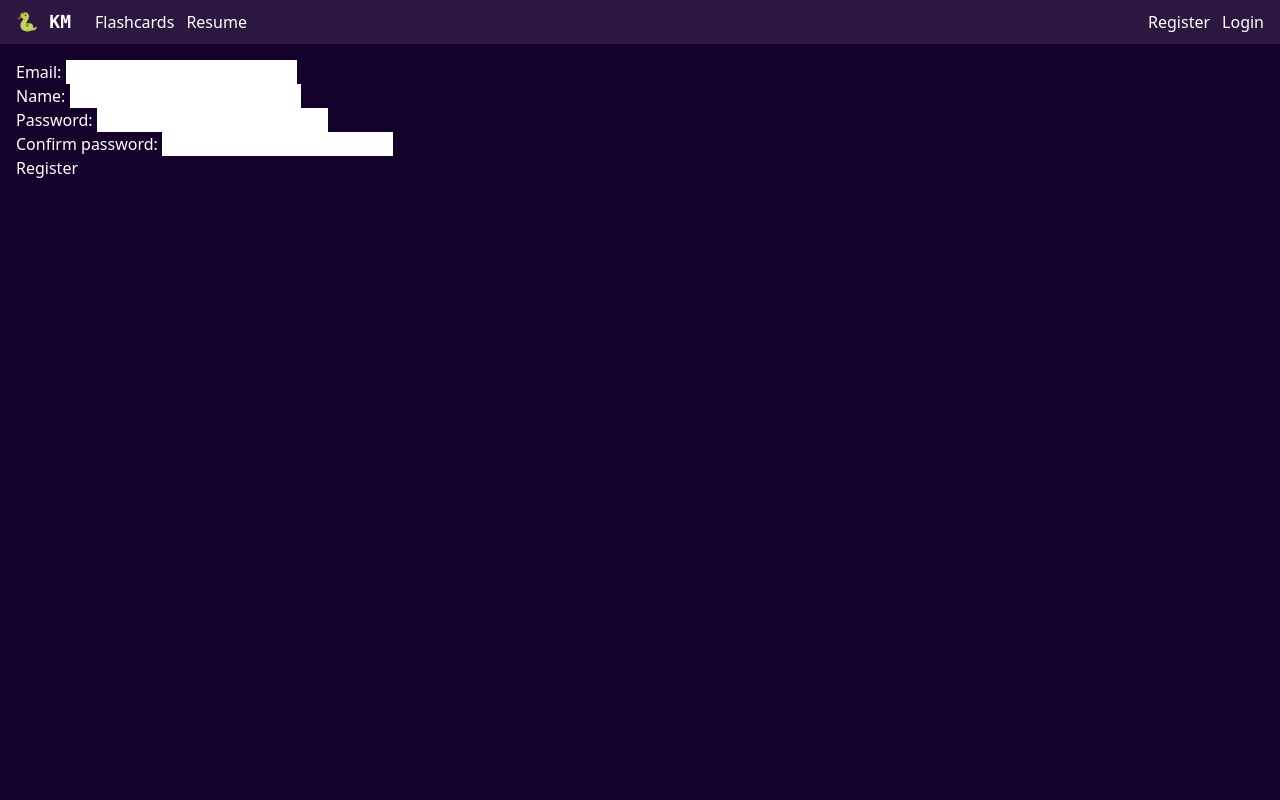
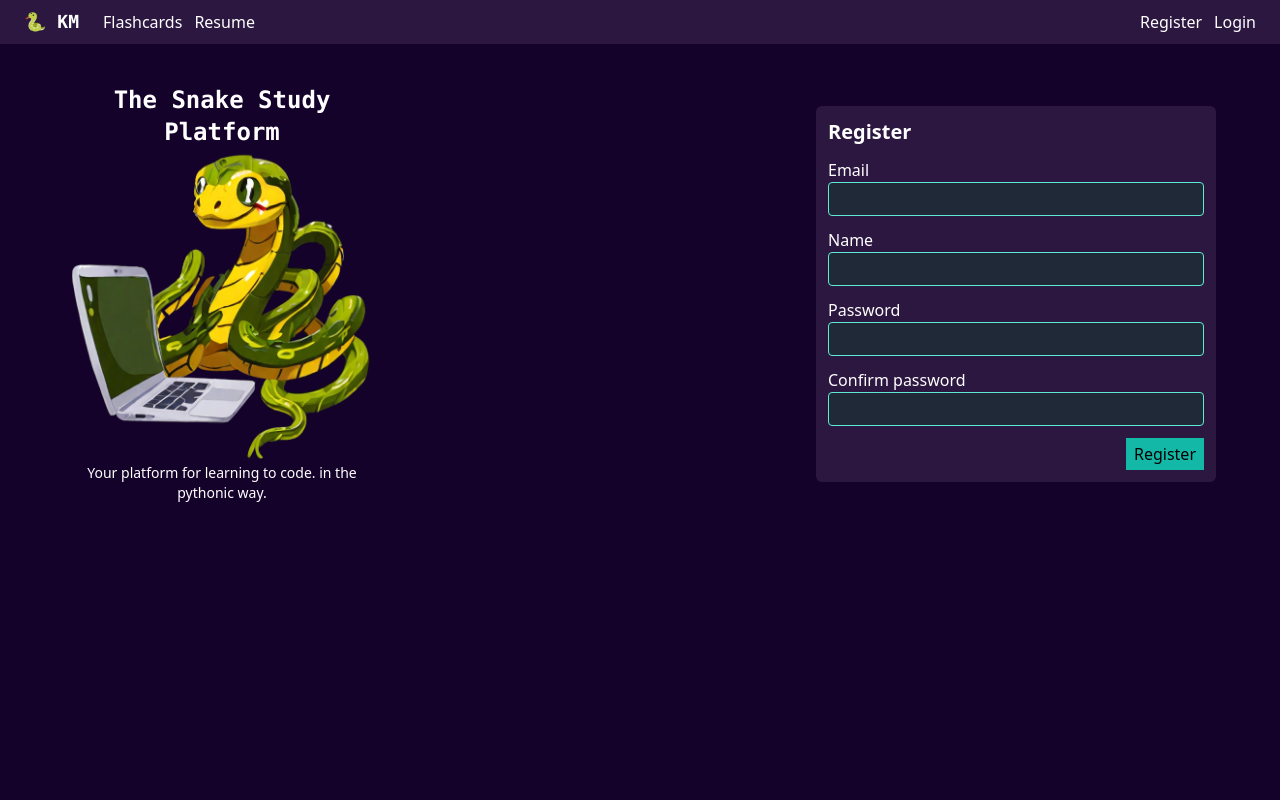
Before and after one commit to keinermendoza/Challenge-Memorize, a Django app: page /register/ in a window 1280 px wide. Run offline with Django 5.2, Linux system fonts and the light colour scheme; some libraries are stand-ins or nearby versions.

Commit message:
working in register page layout

```diff
--- a/assets/tailwind/tail.css
+++ b/assets/tailwind/tail.css
@@ -614,9 +614,34 @@ video {
   position: sticky;
 }
 
+.float-right {
+  float: right;
+}
+
 .mx-auto {
   margin-left: auto;
   margin-right: auto;
+}
+
+.mx-2 {
+  margin-left: 0.5rem;
+  margin-right: 0.5rem;
+}
+
+.mb-3 {
+  margin-bottom: 0.75rem;
+}
+
+.ms-auto {
+  margin-inline-start: auto;
+}
+
+.mr-auto {
+  margin-right: auto;
+}
+
+.mb-2 {
+  margin-bottom: 0.5rem;
 }
 
 .block {
@@ -643,12 +668,56 @@ video {
   display: none;
 }
 
+.h-auto {
+  height: auto;
+}
+
+.max-h-40 {
+  max-height: 10rem;
+}
+
+.max-h-20 {
+  max-height: 5rem;
+}
+
 .min-h-screen {
   min-height: 100vh;
 }
 
 .w-full {
   width: 100%;
+}
+
+.max-w-sm {
+  max-width: 24rem;
+}
+
+.max-w-7xl {
+  max-width: 80rem;
+}
+
+.max-w-md {
+  max-width: 28rem;
+}
+
+.max-w-\[350px\] {
+  max-width: 350px;
+}
+
+.max-w-\[300px\] {
+  max-width: 300px;
+}
+
+.max-w-6xl {
+  max-width: 72rem;
+}
+
+.max-w-\[400\] {
+  max-width: 400;
+}
+
+.max-w-\[400px\] {
+  max-width: 400px;
 }
 
 .grow {
@@ -661,6 +730,10 @@ video {
 
 .transform {
   transform: translate(var(--tw-translate-x), var(--tw-translate-y)) rotate(var(--tw-rotate)) skewX(var(--tw-skew-x)) skewY(var(--tw-skew-y)) scaleX(var(--tw-scale-x)) scaleY(var(--tw-scale-y));
+}
+
+.grid-flow-row {
+  grid-auto-flow: row;
 }
 
 .flex-col {
@@ -687,12 +760,74 @@ video {
   gap: 1.5rem;
 }
 
+.gap-5 {
+  gap: 1.25rem;
+}
+
+.gap-8 {
+  gap: 2rem;
+}
+
+.gap-10 {
+  gap: 2.5rem;
+}
+
+.gap-x-8 {
+  -moz-column-gap: 2rem;
+       column-gap: 2rem;
+}
+
+.gap-x-10 {
+  -moz-column-gap: 2.5rem;
+       column-gap: 2.5rem;
+}
+
+.gap-y-5 {
+  row-gap: 1.25rem;
+}
+
+.self-start {
+  align-self: flex-start;
+}
+
+.overflow-hidden {
+  overflow: hidden;
+}
+
 .rounded {
   border-radius: 0.25rem;
 }
 
+.rounded-md {
+  border-radius: 0.375rem;
+}
+
 .border {
   border-width: 1px;
+}
+
+.border-2 {
+  border-width: 2px;
+}
+
+.border-black {
+  --tw-border-opacity: 1;
+  border-color: rgb(0 0 0 / var(--tw-border-opacity));
+}
+
+.border-white {
+  --tw-border-opacity: 1;
+  border-color: rgb(255 255 255 / var(--tw-border-opacity));
+}
+
+.border-teal-200 {
+  --tw-border-opacity: 1;
+  border-color: rgb(153 246 228 / var(--tw-border-opacity));
+}
+
+.border-teal-300 {
+  --tw-border-opacity: 1;
+  border-color: rgb(94 234 212 / var(--tw-border-opacity));
 }
 
 .bg-\[\#15022b\] {
@@ -700,9 +835,14 @@ video {
   background-color: rgb(21 2 43 / var(--tw-bg-opacity));
 }
 
-.bg-\[hsl\(269\2c 47\%\2c 17\%\)\] {
+.bg-\[\#2b1740\] {
   --tw-bg-opacity: 1;
-  background-color: hsl(269 47% 17% / var(--tw-bg-opacity));
+  background-color: rgb(43 23 64 / var(--tw-bg-opacity));
+}
+
+.bg-gray-400 {
+  --tw-bg-opacity: 1;
+  background-color: rgb(156 163 175 / var(--tw-bg-opacity));
 }
 
 .bg-teal-400 {
@@ -710,8 +850,51 @@ video {
   background-color: rgb(45 212 191 / var(--tw-bg-opacity));
 }
 
+.bg-darkbody {
+  --tw-bg-opacity: 1;
+  background-color: rgb(21 2 43 / var(--tw-bg-opacity));
+}
+
+.bg-darkheader {
+  --tw-bg-opacity: 1;
+  background-color: rgb(43 23 64 / var(--tw-bg-opacity));
+}
+
+.bg-gray-600 {
+  --tw-bg-opacity: 1;
+  background-color: rgb(75 85 99 / var(--tw-bg-opacity));
+}
+
+.bg-gray-800 {
+  --tw-bg-opacity: 1;
+  background-color: rgb(31 41 55 / var(--tw-bg-opacity));
+}
+
+.bg-teal-600 {
+  --tw-bg-opacity: 1;
+  background-color: rgb(13 148 136 / var(--tw-bg-opacity));
+}
+
+.bg-teal-500 {
+  --tw-bg-opacity: 1;
+  background-color: rgb(20 184 166 / var(--tw-bg-opacity));
+}
+
+.object-contain {
+  -o-object-fit: contain;
+     object-fit: contain;
+}
+
 .p-2 {
   padding: 0.5rem;
+}
+
+.p-3 {
+  padding: 0.75rem;
+}
+
+.p-5 {
+  padding: 1.25rem;
 }
 
 .px-2 {
@@ -724,14 +907,13 @@ video {
   padding-bottom: 0.25rem;
 }
 
-.py-5 {
-  padding-top: 1.25rem;
-  padding-bottom: 1.25rem;
+.px-3 {
+  padding-left: 0.75rem;
+  padding-right: 0.75rem;
 }
 
-.py-4 {
-  padding-top: 1rem;
-  padding-bottom: 1rem;
+.text-center {
+  text-align: center;
 }
 
 .font-mono {
@@ -748,13 +930,37 @@ video {
   line-height: 1.75rem;
 }
 
+.text-xl {
+  font-size: 1.25rem;
+  line-height: 1.75rem;
+}
+
+.text-sm {
+  font-size: 0.875rem;
+  line-height: 1.25rem;
+}
+
 .font-bold {
   font-weight: 700;
+}
+
+.font-semibold {
+  font-weight: 600;
+}
+
+.text-black {
+  --tw-text-opacity: 1;
+  color: rgb(0 0 0 / var(--tw-text-opacity));
 }
 
 .text-blue-900 {
   --tw-text-opacity: 1;
   color: rgb(30 58 138 / var(--tw-text-opacity));
+}
+
+.text-red-500 {
+  --tw-text-opacity: 1;
+  color: rgb(239 68 68 / var(--tw-text-opacity));
 }
 
 .text-white {
@@ -779,14 +985,34 @@ video {
     display: flex;
   }
 
+  .sm\:grid {
+    display: grid;
+  }
+
   .sm\:hidden {
     display: none;
+  }
+
+  .sm\:grid-flow-row {
+    grid-auto-flow: row;
+  }
+
+  .sm\:flex-row {
+    flex-direction: row;
   }
 }
 
 @media (min-width: 768px) {
   .md\:p-4 {
     padding: 1rem;
+  }
+
+  .md\:p-6 {
+    padding: 1.5rem;
+  }
+
+  .md\:p-10 {
+    padding: 2.5rem;
   }
 
   .md\:px-4 {
@@ -799,13 +1025,8 @@ video {
     padding-bottom: 0.5rem;
   }
 
-  .md\:py-10 {
-    padding-top: 2.5rem;
-    padding-bottom: 2.5rem;
-  }
-
-  .md\:py-8 {
-    padding-top: 2rem;
-    padding-bottom: 2rem;
+  .md\:px-6 {
+    padding-left: 1.5rem;
+    padding-right: 1.5rem;
   }
 }
--- a/config/settings.py
+++ b/config/settings.py
@@ -44,6 +44,7 @@ INSTALLED_APPS = [
 
     # thirds
     "django_htmx",
+    'widget_tweaks',
 ]
 
 MIDDLEWARE = [
--- a/config/urls.py
+++ b/config/urls.py
@@ -16,9 +16,12 @@ Including another URLconf
 """
 from django.contrib import admin
 from django.urls import path, include
+from django.conf import settings
+from django.conf.urls.static import static
 
 urlpatterns = [
     path('admin/', admin.site.urls),
     path('account/', include('account.urls', namespace='account')),
     path('', include('school.urls', namespace='school')),
-]
+] + static(settings.MEDIA_URL, document_root=settings.MEDIA_ROOT)\
+    + static(settings.STATIC_URL, document_root=settings.STATIC_ROOT)
--- a/school/templates/school/base.html
+++ b/school/templates/school/base.html
@@ -12,8 +12,8 @@
     <title>{% block title %}{% endblock title %}</title>
 </head>
 <body class="text-white flex flex-col min-h-screen w-full">
-    <header class="mx-auto w-full max-w-xxl bg-[hsl(269,47%,17%)]">
-        <div class="flex justify-between gap-6 items-center px-2 py-1 md:px-4 md:py-2">
+    <header class="mx-auto w-full max-w-xxl bg-darkheader">
+        <div class="flex justify-between gap-6 items-center px-3 py-1 md:px-6 md:py-2">
 
         <span class="text-lg font-bold font-mono">🐍 KM</span>
 
@@ -51,10 +51,11 @@
 
     </div>
     </header>
-    <main class="bg-[#15022b] grow p-2  md:p-4">
-
-    {% block main %}
-    {% endblock main %}
+    <main class="bg-darkbody grow p-5  md:p-10">
+        <div class="mx-auto w-full max-w-6xl">
+            {% block main %}
+            {% endblock main %}
+        </div>
     </main>
 
 </body>
--- a/school/templates/school/register.html
+++ b/school/templates/school/register.html
@@ -1,10 +1,36 @@
 {% extends 'school/base.html' %}
+{% load static %}
+{% load widget_tweaks %}
+
 
 {% block main %}
+<section class="flex flex-col sm:flex-row gap-x-10 gap-y-5 justify-between items-center">
+    <figure class="max-w-[300px] mx-2 overflow-hidden text-center">
+        <h1 class="font-mono text-2xl font-semibold">The Snake Study Platform</h1>
+        <img class="w-full h-auto object-contain" src="{% static 'school/images/snake.png' %}" alt="A cute python lerning programming in it's laptop">
+        <figcaption class="text-sm">Your platform for learning to code. in the pythonic way.</figcaption>
+    </figure>
 
-    <form action="{% url 'school:register' %}" method="post">
-        {% csrf_token %}
-        {{form}}
-        <button type="submit">Register</button>
-    </form>
-{% endblock main %}
+    <div class="max-w-[400px] w-full bg-darkheader p-3 rounded-md"
+        id="form-container">
+        <h1 class="text-xl font-semibold mb-3">Register</h1>
+        <form action="{% url 'school:register' %}" method="post">
+            {% csrf_token %}
+            {% for field in form %}
+            <div class="mb-3">
+                <label class="block" for="{{ field.id_for_label }}">{{field.label}}</label>
+
+                {% for error in field.errors %}
+                    <p class="text-red-500">{{ error }}</p>
+                {% endfor %}
+
+                {% render_field field  class="w-full bg-gray-800 border border-teal-300 rounded py-1 px-2 " %}
+            </div>
+            {% endfor %}
+
+            <button class="px-2 py-1 float-right text-black bg-teal-500" type="submit">Register</button>
+        </form>
+    </div>
+</section>
+
+    {% endblock main %}
```
Also changed, not shown: requirements.txt (added, +7 -0 lines), tailwind.config.js (+6 -1 lines), school/static/school/images/snake.png (added).
